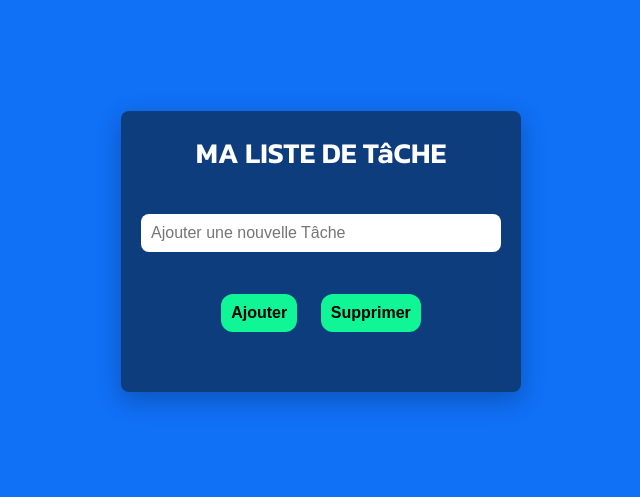
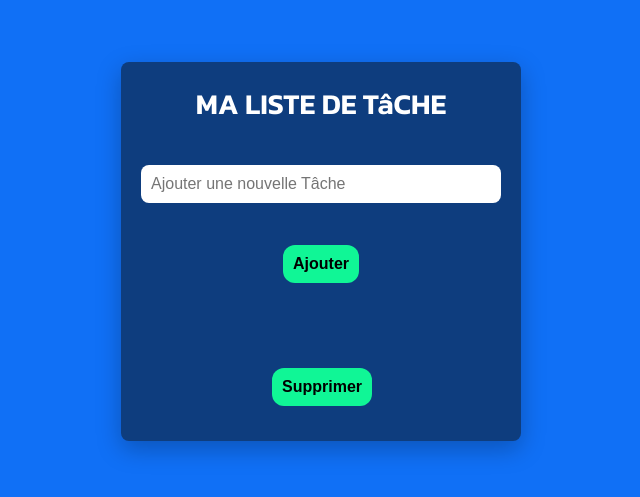
Before and after one commit to JRSLGD/TO-DO-LIST_-JS, a plain HTML site: page index.html in a window 1280 px wide. Shown: the part 149-646 px from the top of the page, without its empty margins (319-959 px from the left). Drawn offline with Linux system fonts and the light colour scheme; a web font is replaced by a local one.

Commit message:
commit up

```diff
--- a/index.html
+++ b/index.html
@@ -12,8 +12,8 @@
         <div class="into-container">
             <input type="text" id="nouvelleTache" placeholder="Ajouter une nouvelle Tâche">
             <button onclick="newTask()" id="nouvelleTache">Ajouter</button>
-            <button onclick="removeTask()">Supprimer</button>
             <ul id="listeTaches"></ul>
+            <li><button onclick="removeTask()">Supprimer</button></li>
         </div>
     </div>
     <script src="script.js"></script>
--- a/script.js
+++ b/script.js
@@ -17,3 +17,11 @@ function newTask(){
         taskList.classList.add('active-list')
     }
 }
+const removeBtn = addEventListener('Click', removeTask);
+function removeTask(){
+    const li = this.parentElement; li.remove();
+
+    if(taskList.children.length === 0){
+        taskList.chassList.remove('active-list');
+    }
+}
--- a/style.css
+++ b/style.css
@@ -85,4 +85,6 @@ ul.active-list {
 }
 li {
     padding: 15px 0;
+    list-style: none;
+    margin-left: 2px;
 }
```
